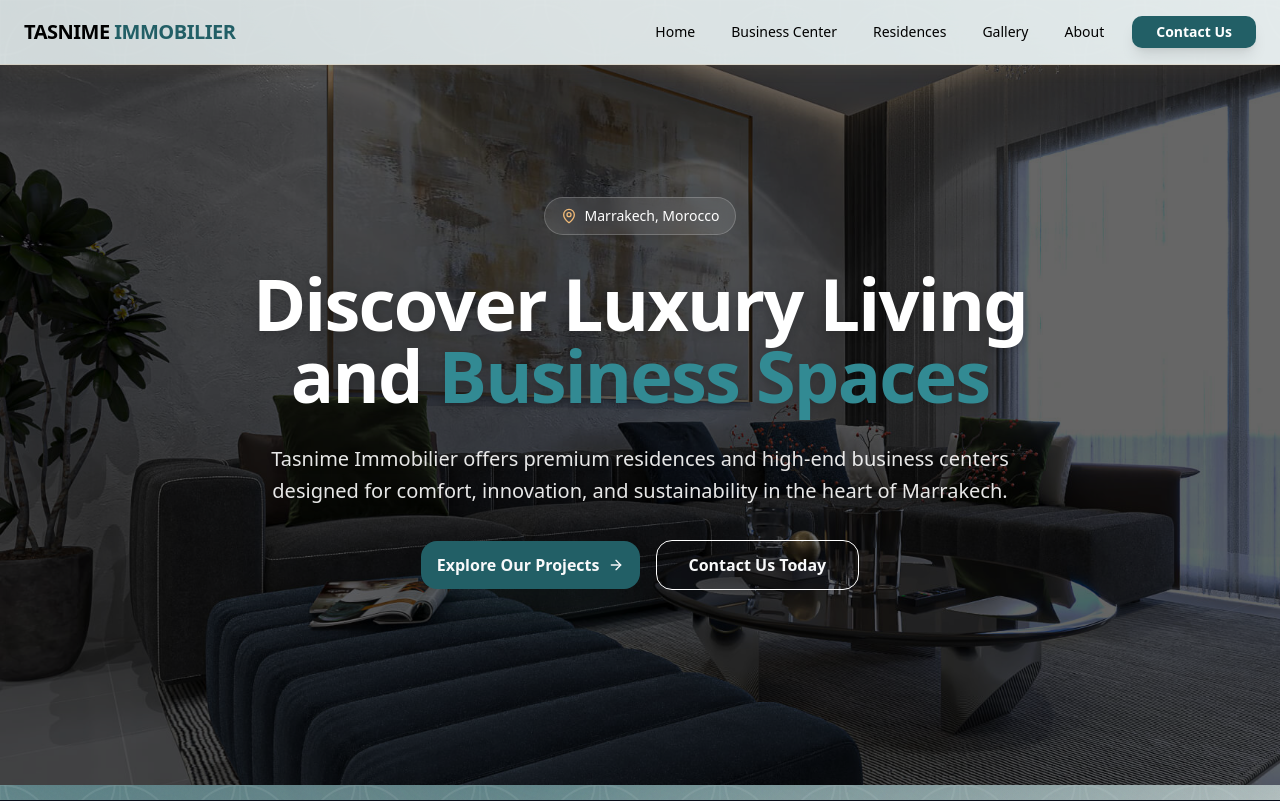
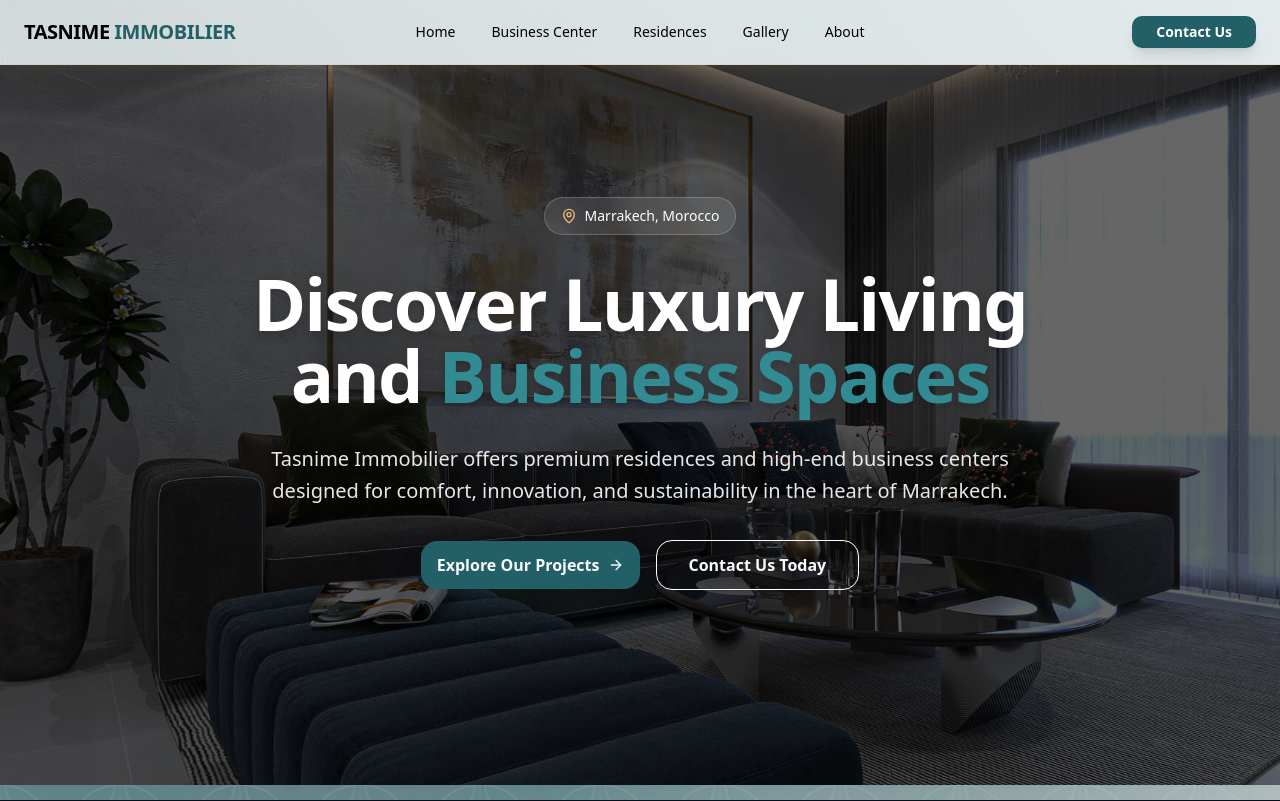
Before and after one commit to Hicham2115/Tansime-Website, a React (Vite) app: page / in a window 1280 px wide. Shown: the top 801 px of the page. Built offline with nearby package versions, Linux system fonts and the light colour scheme.

Commit message:
first commit

```diff
--- a/src/components/MainSection/NavBar.jsx
+++ b/src/components/MainSection/NavBar.jsx
@@ -24,9 +24,9 @@ const navigationLinks = [
 export default function Component() {
   return (
     <header className="px-4 md:px-6 sticky top-0 z-50 backdrop-blur-xl bg-white/80 border-b border-[#d9ac6f]/20 shadow-lg shadow-[#d9ac6f]/5">
-      <div className="flex h-16 items-center justify-between gap-4">
+      <div className="relative flex h-16 items-center justify-between gap-4">
         {/* Left side  */}
-        <div className="flex items-center gap-2 flex-1">
+        <div className="flex items-center gap-2">
           {/* Mobile menu trigger */}
           <Popover>
             <PopoverTrigger asChild>
@@ -99,9 +99,10 @@ export default function Component() {
               </div>
             </div>
           </Link>
+        </div>
 
-          {/* Desktop Navigation menu */}
-          <NavigationMenu className="max-md:hidden ml-auto">
+        {/* Desktop Navigation menu - Centered */}
+        <NavigationMenu className="max-md:hidden absolute left-1/2 top-1/2 -translate-x-1/2 -translate-y-1/2">
           <NavigationMenuList className="gap-1">
             {navigationLinks.map((link, index) => (
               <NavigationMenuItem key={index}>
@@ -113,16 +114,18 @@ export default function Component() {
                 </NavigationMenuLink>
               </NavigationMenuItem>
             ))}
+          </NavigationMenuList>
+        </NavigationMenu>
 
+        {/* Right side - Contact Button */}
+        <div className="max-md:hidden flex items-center gap-4">
           <Button
             asChild
-                className="ml-2 group relative px-6 py-2 bg-primary text-white font-semibold rounded-md hover:bg-primary/90 transition-all duration-300 shadow-lg hover:shadow-primary/50 hover:scale-105"
+            className="group relative px-6 py-2 bg-primary text-white font-semibold rounded-md hover:bg-primary/90 transition-all duration-300 shadow-lg hover:shadow-primary/50 hover:scale-105"
             size="sm"
           >
             <Link to="/contact">Contact Us</Link>
           </Button>
-            </NavigationMenuList>
-          </NavigationMenu>
         </div>
       </div>
     </header>
```
Lines whose indentation alone changed are shown as unchanged.
